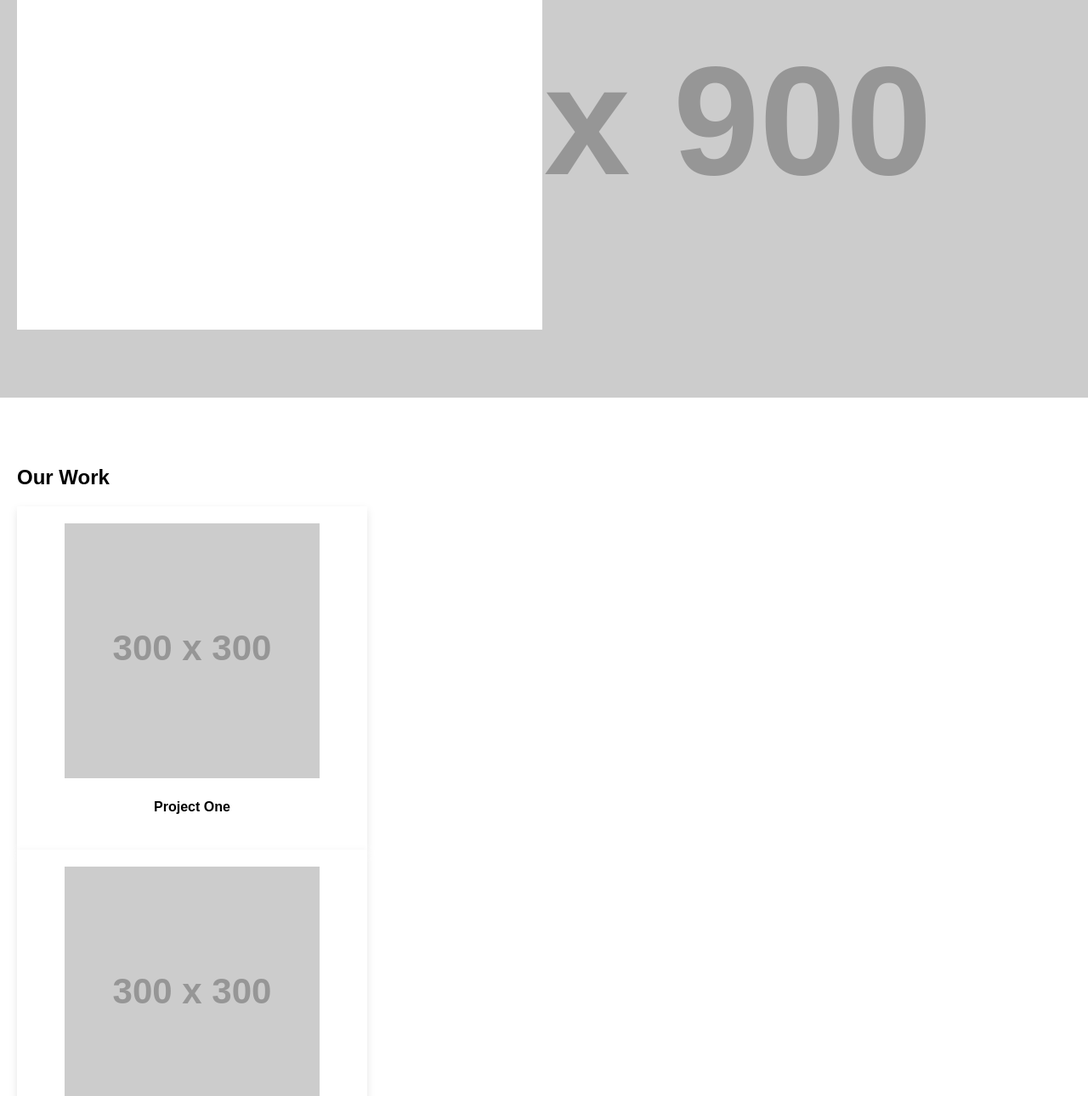
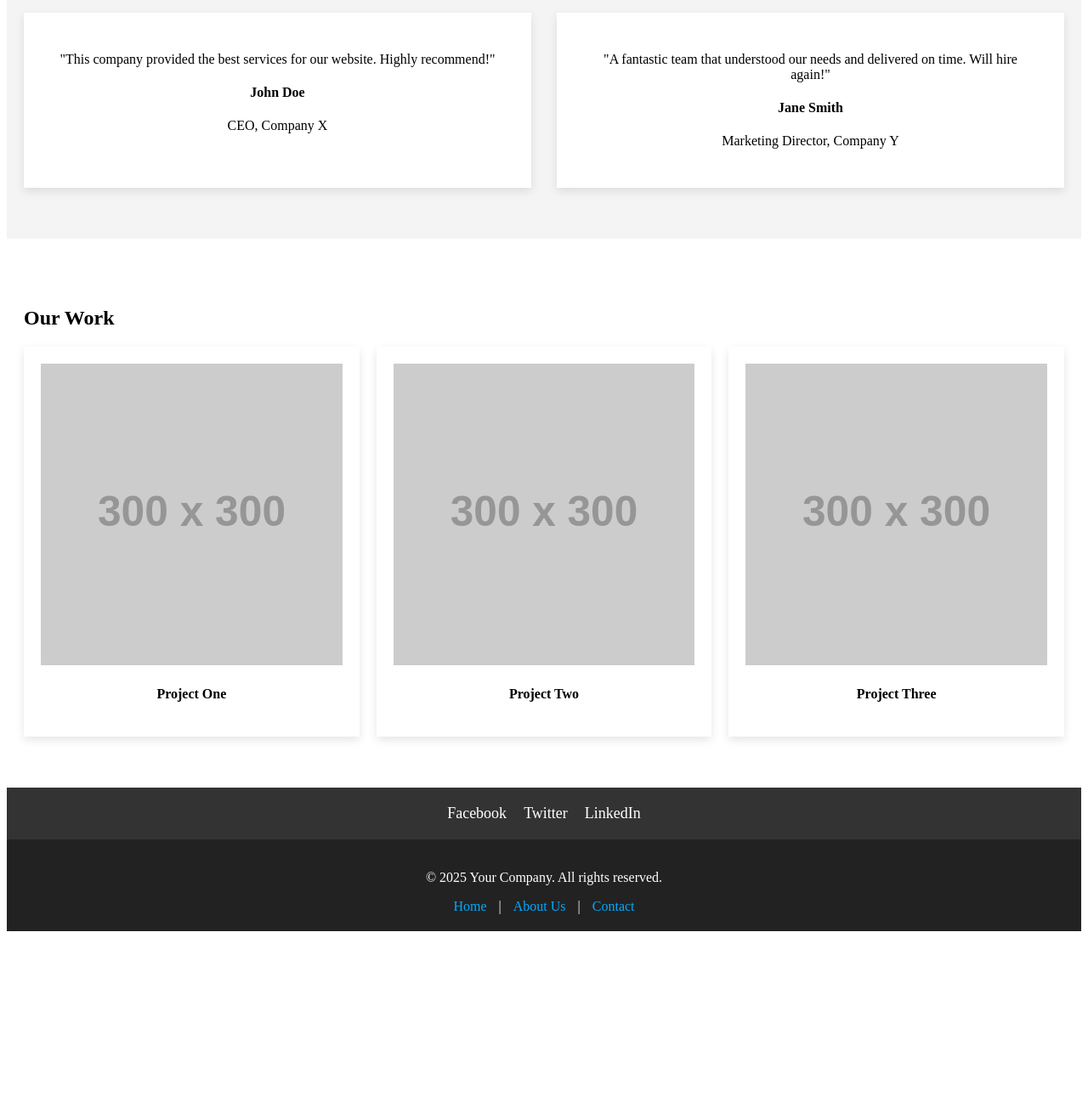
Before and after one commit to ADITYA9759/AdityaAnalytics.com, a plain HTML site: page index.html in a window 1280 px wide. Shown: the part 155-1445 px from the top of the page at 85% size. After the commit the page ends 1259 px from the top, so only its background shows below. Drawn offline with nearby package versions, Linux system fonts and the light colour scheme; placeholder pictures from the web are drawn by us; a script that the page names is missing.

Commit message:
Update styles.css

```diff
--- a/styles.css
+++ b/styles.css
@@ -1,30 +1,25 @@
-body {
-    font-family: Arial, sans-serif;
-    margin: 0;
-    padding: 0;
-    transition: background-color 0.3s, color 0.3s;
+/* Testimonial Section */
+.testimonials {
+    background-color: #f4f4f4;
+    padding: 60px 20px;
 }
 
-header nav {
-    position: sticky;
-    top: 0;
-    background-color: #333;
-    color: white;
-    padding: 10px;
-    text-align: center;
+.testimonials .section-title h2 {
+    font-size: 36px;
+    margin-bottom: 30px;
 }
 
-.testimonials {
-    background: url('https://via.placeholder.com/1600x900') center/cover fixed no-repeat;
-    padding: 80px 20px;
-    color: white;
-    text-align: center;
+.testimonial-cards {
+    display: flex;
+    justify-content: space-around;
+    gap: 30px;
 }
 
 .testimonial-card {
     background-color: #fff;
     padding: 30px;
     width: 45%;
+    box-shadow: 0 4px 10px rgba(0, 0, 0, 0.1);
     text-align: center;
     transition: transform 0.3s;
 }
@@ -33,8 +28,20 @@ header nav {
     transform: translateY(-10px);
 }
 
+/* Portfolio Section */
 .portfolio {
     padding: 60px 20px;
+}
+
+.portfolio .section-title h2 {
+    font-size: 36px;
+    margin-bottom: 30px;
+}
+
+.portfolio-gallery {
+    display: flex;
+    justify-content: space-around;
+    gap: 20px;
 }
 
 .portfolio-item {
@@ -50,32 +57,48 @@ header nav {
     transform: translateY(-10px);
 }
 
+.portfolio-item img {
+    width: 100%;
+    height: auto;
+}
+
+/* Social Media Section */
 .social-media {
     background-color: #333;
     padding: 20px;
     text-align: center;
-    color: white;
 }
 
-.whatsapp-button {
-    position: fixed;
-    bottom: 20px;
-    right: 20px;
-    background-color: #25D366;
-    color: white;
-    padding: 10px 15px;
-    border-radius: 50px;
-    text-decoration: none;
-    font-size: 16px;
+.social-icons {
+    display: inline-flex;
+    gap: 20px;
 }
 
-body.dark-mode {
-    background-color: #222;
-    color: white;
+.social-icon {
+    color: #fff;
+    text-decoration: none;
+    font-size: 18px;
+    transition: color 0.3s;
 }
 
-body.dark-mode .testimonial-card,
-body.dark-mode .portfolio-item {
-    background-color: #333;
-    color: white;
+.social-icon:hover {
+    color: #00aaff;
 }
+
+/* Footer */
+footer {
+    background-color: #222;
+    color: #fff;
+    text-align: center;
+    padding: 20px;
+}
+
+.footer-links a {
+    color: #00aaff;
+    text-decoration: none;
+    margin: 0 10px;
+}
+
+.footer-links a:hover {
+    text-decoration: underline;
+}
```
